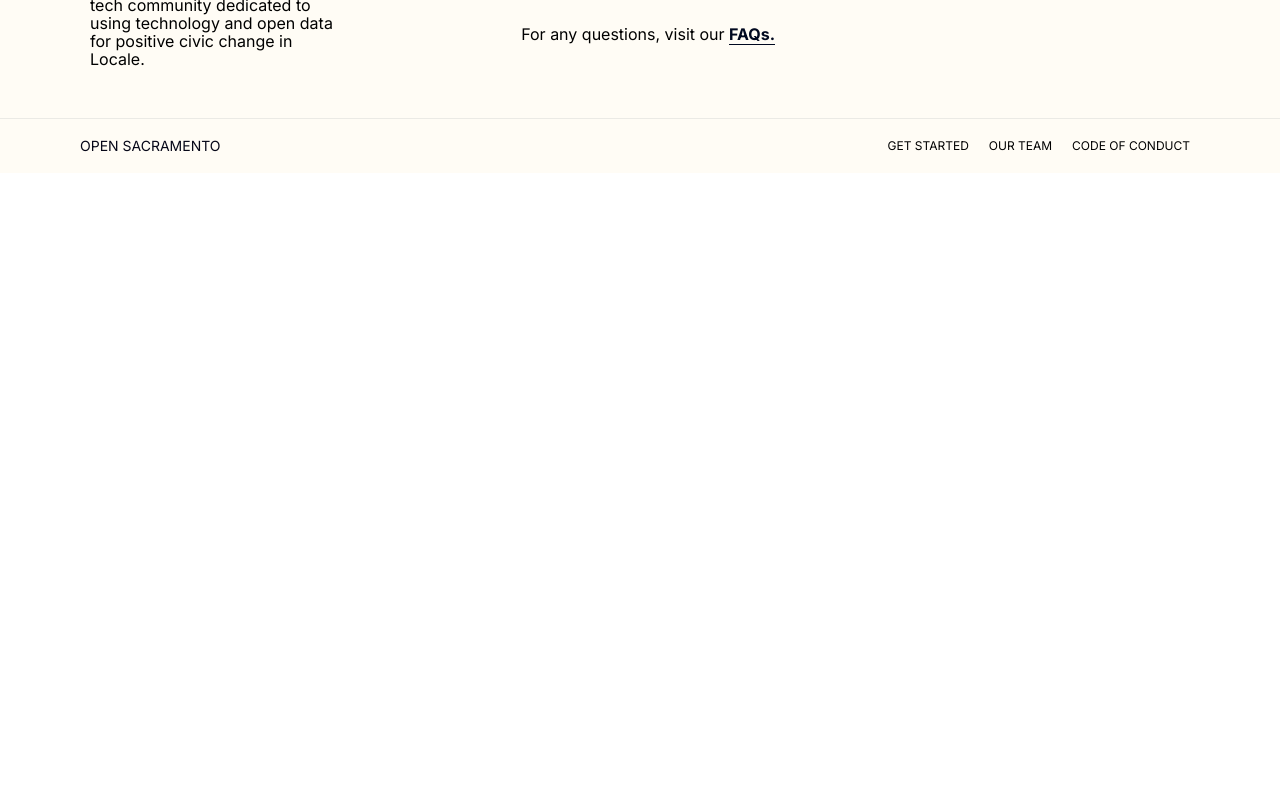
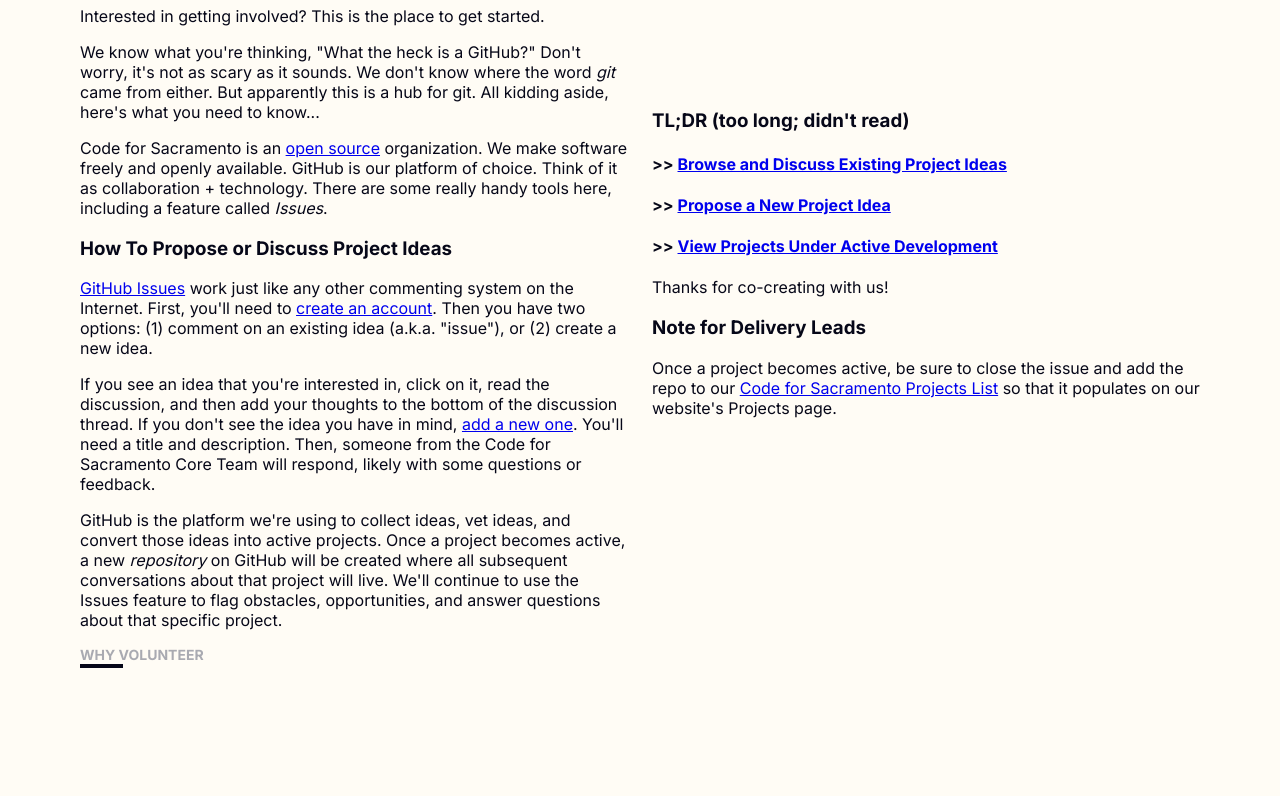
Before and after one commit to code4sac/projects, an Eleventy site: page content/index.html in a window 1280 px wide. Shown: the part 319-1115 px from the top of the page. Before the commit the page ends 884 px from the top, so only its background shows below. Built offline with nearby package versions, Linux system fonts and the light colour scheme; Eleventy itself is replaced by a stand-in of ours; files that its build step writes are made by us from their sources; a web font is replaced by a local one.

Commit message:
Add project intake homepage and two project info pages. (#26)
* Create deploy-gh-pages.yml

* Initialize Eleventy site with Open Sac theme.

* Add pages for Opensac.org and Learning Blocks.

* Add github pages pathprefix during deployment.

* Add path prefix during deployment.

* Add readme to homepage.

* Fix bug homepage.

```diff
--- a/content/index.html
+++ b/content/index.html
@@ -1,10 +1,74 @@
 ---
 layout: layouts/home
 ---
-<!--
-All projects page.
--->
-<h1>All Open Sacramento community projects</h1>
-<a href="{{ bitly }}"></a>
+<section class="home-section-light">
+  <div class="home-section-light-container home-section-heading-underline">
+     <h1 id="code-for-sacramento-project-intake">Code for Sacramento Project Intake</h1>
+    <p>Code for Sacramento hearts community. We use civic tech to improve quality of life. And we want to help citizen,
+      government, and nonprofit stakeholders solve problems. </p>
+    <p>Interested in getting involved? This is the place to get started.</p>
+    <p>We know what you&#39;re thinking, &quot;What the heck is a GitHub?&quot; Don&#39;t worry, it&#39;s not as scary
+      as it
+      sounds. We don&#39;t know where the word <em>git</em> came from either. But apparently this is a hub for git. All
+      kidding aside, here&#39;s what you need to know...</p>
+    <p>Code for Sacramento is an <a href="https://en.wikipedia.org/wiki/Open_source">open source</a> organization. We
+      make
+      software freely and openly available. GitHub is our platform of choice. Think of it as collaboration + technology.
+      There are some really handy tools here, including a feature called <em>Issues</em>.</p>
+    <h3 id="how-to-propose-or-discuss-project-ideas">How To Propose or Discuss Project Ideas</h3>
+    <p><a href="https://guides.github.com/features/issues/">GitHub Issues</a> work just like any other commenting system
+      on
+      the Internet. First, you&#39;ll need to <a href="https://github.com/join">create an account</a>. Then you have two
+      options: (1) comment on an existing idea (a.k.a. &quot;issue&quot;), or (2) create a new idea.</p>
+    <p>If you see an idea that you&#39;re interested in, click on it, read the discussion, and then add your thoughts to
+      the
+      bottom of the discussion thread. If you don&#39;t see the idea you have in mind, <a
+        href="https://github.com/code4sac/projects/issues/new">add a new one</a>. You&#39;ll need a title and
+      description.
+      Then, someone from the Code for Sacramento Core Team will respond, likely with some questions or feedback. </p>
+    <p>GitHub is the platform we&#39;re using to collect ideas, vet ideas, and convert those ideas into active projects.
+      Once a project becomes active, a new <em>repository</em> on GitHub will be created where all subsequent
+      conversations
+      about that project will live. We&#39;ll continue to use the Issues feature to flag obstacles, opportunities, and
+      answer questions about that specific project.</p>
+    <h1 class="heading-section">Why volunteer</h1>
 
-<p>This page contains information for Open Sacramento projects.</p>
+  </div>
+
+  <div class="home-section-light-container">
+    <h3 id="tl-dr-too-long-didn-t-read-">TL;DR (too long; didn&#39;t read)</h3>
+    <h4 id="-browse-and-discuss-existing-project-ideas-https-github-com-code4sac-projects-issues-">&gt;&gt; <a
+      href="https://github.com/code4sac/projects/issues">Browse and Discuss Existing Project Ideas</a></h4>
+    <h4 id="-propose-a-new-project-idea-https-github-com-code4sac-projects-issues-new-">&gt;&gt; <a
+      href="https://github.com/code4sac/projects/issues/new">Propose a New Project Idea</a></h4>
+    <h4 id="-view-projects-under-active-development-http-codeforsacramento-org-projects-">&gt;&gt; <a
+      href="http://codeforsacramento.org/projects/">View Projects Under Active Development</a></h4>
+    <p>Thanks for co-creating with us!</p>
+    <h3 id="note-for-delivery-leads">Note for Delivery Leads</h3>
+    <p>Once a project becomes active, be sure to close the issue and add the repo to our <a
+      href="https://docs.google.com/spreadsheets/d/1k5gff8Mvs6rb3sz6aLll5Dq8joftl65Gmy33DO-7Kv8/edit#gid=0">Code for
+      Sacramento Projects List</a> so that it populates on our website&#39;s Projects page.</p>
+
+  </div>
+</section>
+
+
+<!--    <h2 class="heading-section-sub">-->
+<!--      Empower Change with <br/>-->
+<!--      Open Sacramento-->
+<!--    </h2>-->
+
+<!--        <p className={`home-section-paragraph`}>-->
+<!--          <span className={`home-section-paragraph-bold`}>-->
+<!--            Ready to make a difference?-->
+<!--          </span>-->
+<!--          Join us at Open Sacramento and use your skills to drive positive change-->
+<!--          through technology and collaboration.-->
+<!--          <span className={`home-section-paragraph-bold`}> Whether you're a designer, developer, or anyone eager to volunteer,-->
+<!--            together we're enhancing community services, amplifying voices, and-->
+<!--            giving you the opportunity to improve your resume and portfolio.-->
+<!--          </span> It's a journey of innovation and empowerment waiting for you.-->
+<!--          Your impact starts <a href="/" className={`home-section-paragraph-anchor`}>-->
+<!--            here!-->
+<!--          </a>-->
+<!--        </p>-->
```
Also changed, not shown: .eleventy.js.
